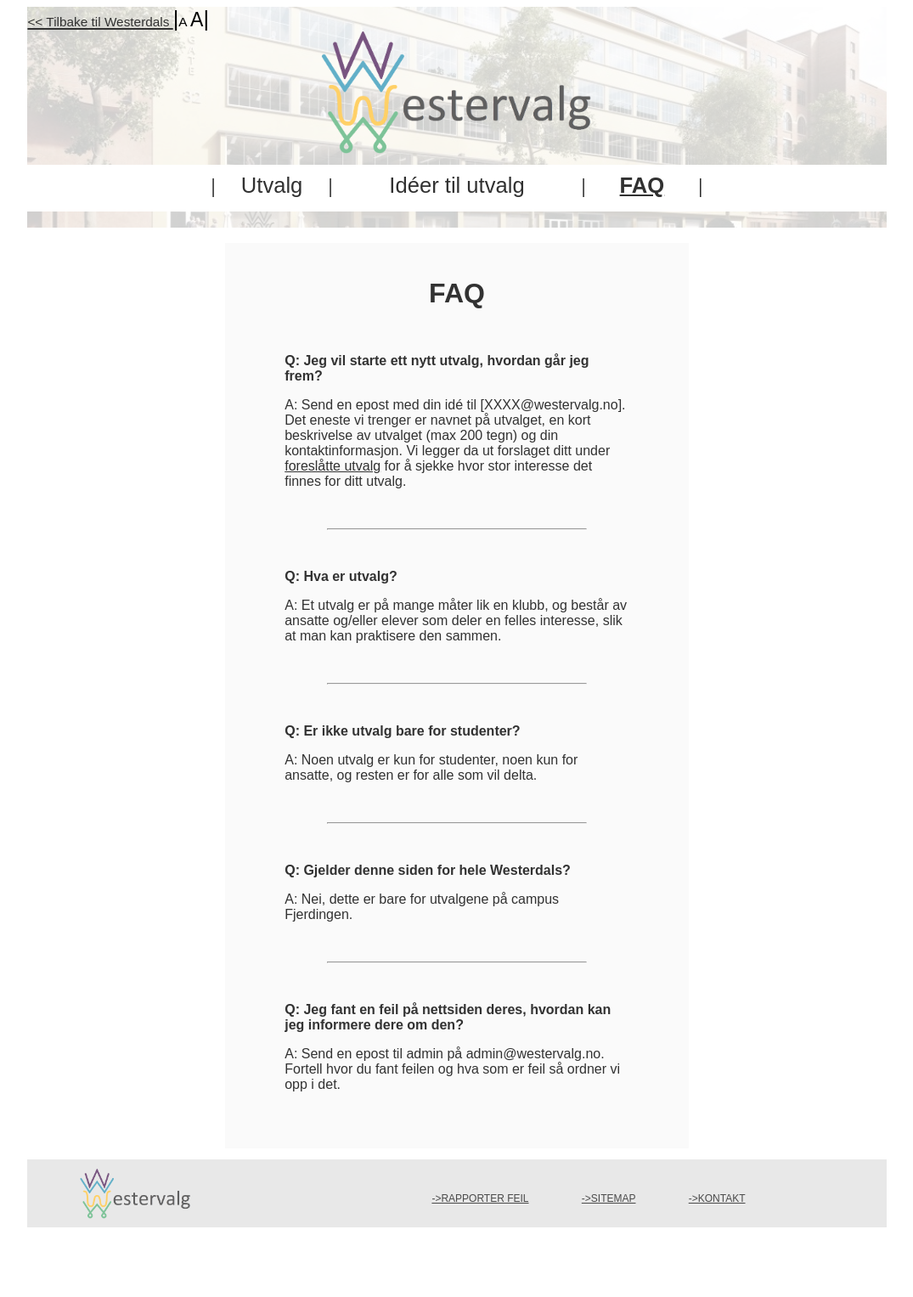
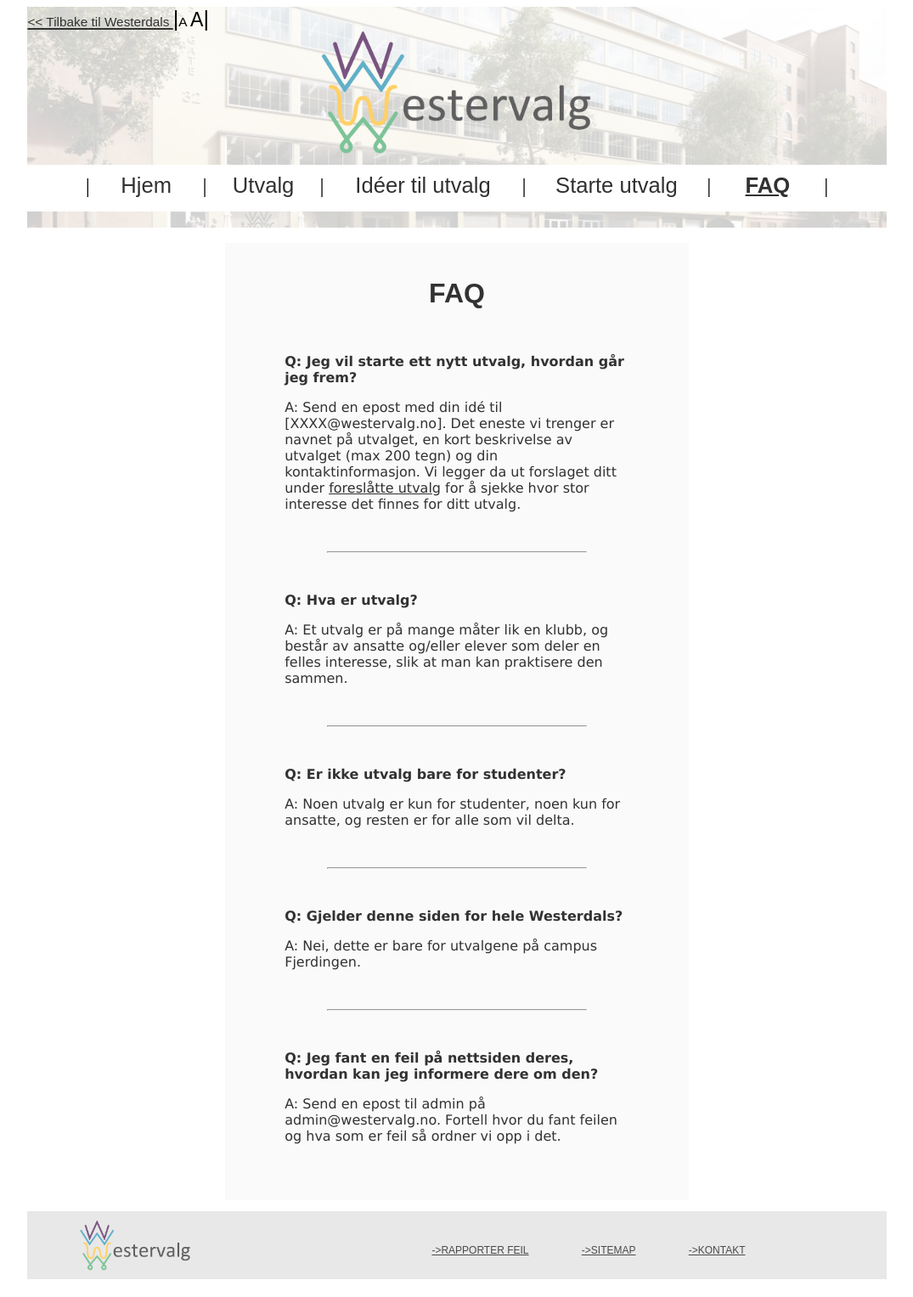
Before and after one commit to 12inchPlasticToy/westervalg, a PHP site: page /pj2100-15-gruppe-22/faq.php in a window 1280 px wide. Shown: the whole page at 85% size, without its empty margins (102-1177 px from the left). Before the commit the page ends 1445 px from the top, so only its background shows below. Run offline with PHP 8.4, Linux system fonts and the light colour scheme.

Commit message:
Added additional menu buttons in header

```diff
--- a/header.php
+++ b/header.php
@@ -34,9 +34,10 @@ switch($host){
         <div id="headLogo"><img src=<?php echo PATH;?>images/Westervalg_stor_logo.png alt="homepage logo" height="150px"></div>
         </a>
     <div class="buttons">
-   <!-- | <a href=<?php echo PATH;?>index.php><div class="indexBtn hjem" id="hjemBtn">Hjem</div></a> -->
+        | <a href=<?php echo PATH;?>index.php><div class="indexBtn home" id="hjemBtn">Hjem</div></a>
         | <a href=<?php echo PATH;?>utvalg.php><div class="indexBtn utvalg" id="utvalgBtn">Utvalg</div></a>
         | <a href=<?php echo PATH;?>foreslatte_utvalg.php><div class="indexBtn forUtvalg" id="fUtvalgBtn">Idéer til utvalg</div></a>
+        | <a href=<?php echo PATH;?>starte_utvalg.php><div class="indexBtn starteUtvalg" id="stUtvalgBtn">Starte utvalg</div></a>
         | <a href=<?php echo PATH;?>faq.php><div class="indexBtn faq" id="faqBtn">FAQ</div></a>
         |
     </div>
--- a/main.css
+++ b/main.css
@@ -50,6 +50,49 @@
     background-color: rgb(255,255,255);
 }
 
+#utvalgBtn{
+    margin: 10px;
+    padding: 0;
+    width: 100px;
+    font-family: sans-serif;
+    display: inline-block;
+}
+
+#fUtvalgBtn{
+    margin: 10px;
+    padding: 0;
+    width: 200px;
+    font-family: sans-serif;
+    display: inline-block;
+}
+
+#stUtvalgBtn{
+    margin: 10px;
+    padding: 0;
+    width: 180px;
+    font-family: sans-serif;
+    display: inline-block;
+}
+
+#faqBtn{
+    margin: 10px;
+    padding: 0;
+    width: 100px;
+    font-family: sans-serif;
+    display: inline-block;
+}
+
+#hjemBtn{
+    margin: 10px;
+    padding: 0;
+    width: 100px;
+    font-family: sans-serif;
+    display: inline-block;
+}
+
+.indexBtn:hover{
+    font-weight: bold;
+}
 /* Header css end */
 
 a{
@@ -71,39 +114,14 @@ ul a:visited{
     color: rgb(50,50,50);
 }
 
-#utvalgBtn{
-    margin: 10px;
-    padding: 0;
-    width: 100px;
-    font-family: sans-serif;
-    display: inline-block;
-}
-
-#fUtvalgBtn{
-    margin: 10px;
-    padding: 0;
-    width: 260px;
-    font-family: sans-serif;
-    display: inline-block;
-}
-
-#faqBtn{
-    margin: 10px;
-    padding: 0;
-    width: 100px;
-    font-family: sans-serif;
-    display: inline-block;
-}
-
-.indexBtn:hover{
-    font-weight: bold;
-}
-
-body.faq div.faq, body.utvalg div.utvalg, body.forUtvalg div.forUtvalg {
+body.home div.home, body.faq div.faq, body.utvalg div.utvalg, body.forUtvalg div.forUtvalg {
     font-weight: bold;
     text-decoration: underline;
 }
 
+p{
+    font-family: verdana;
+}
 /* Utvalg start */
 
 .visitkortWrapper{
```
